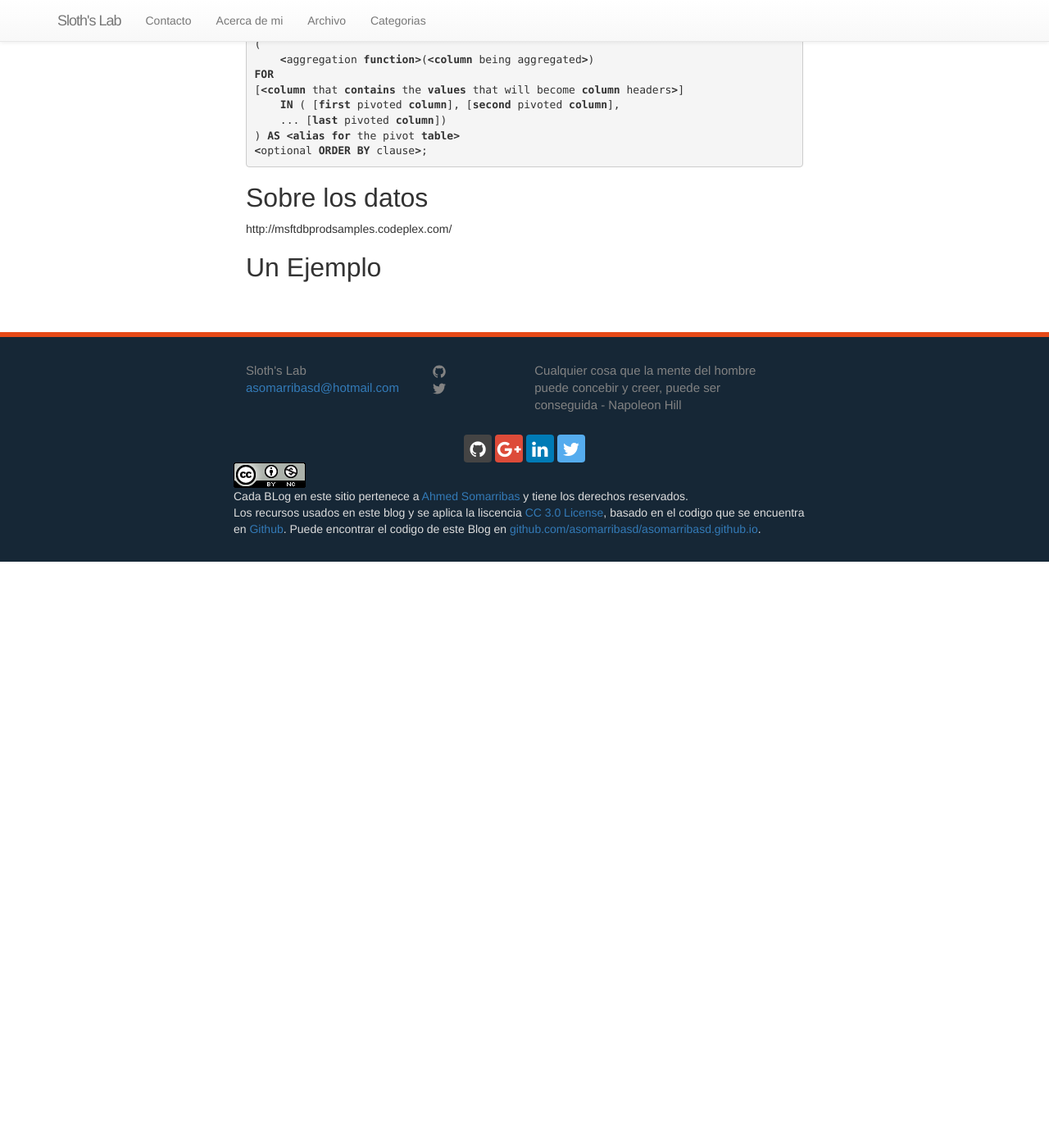
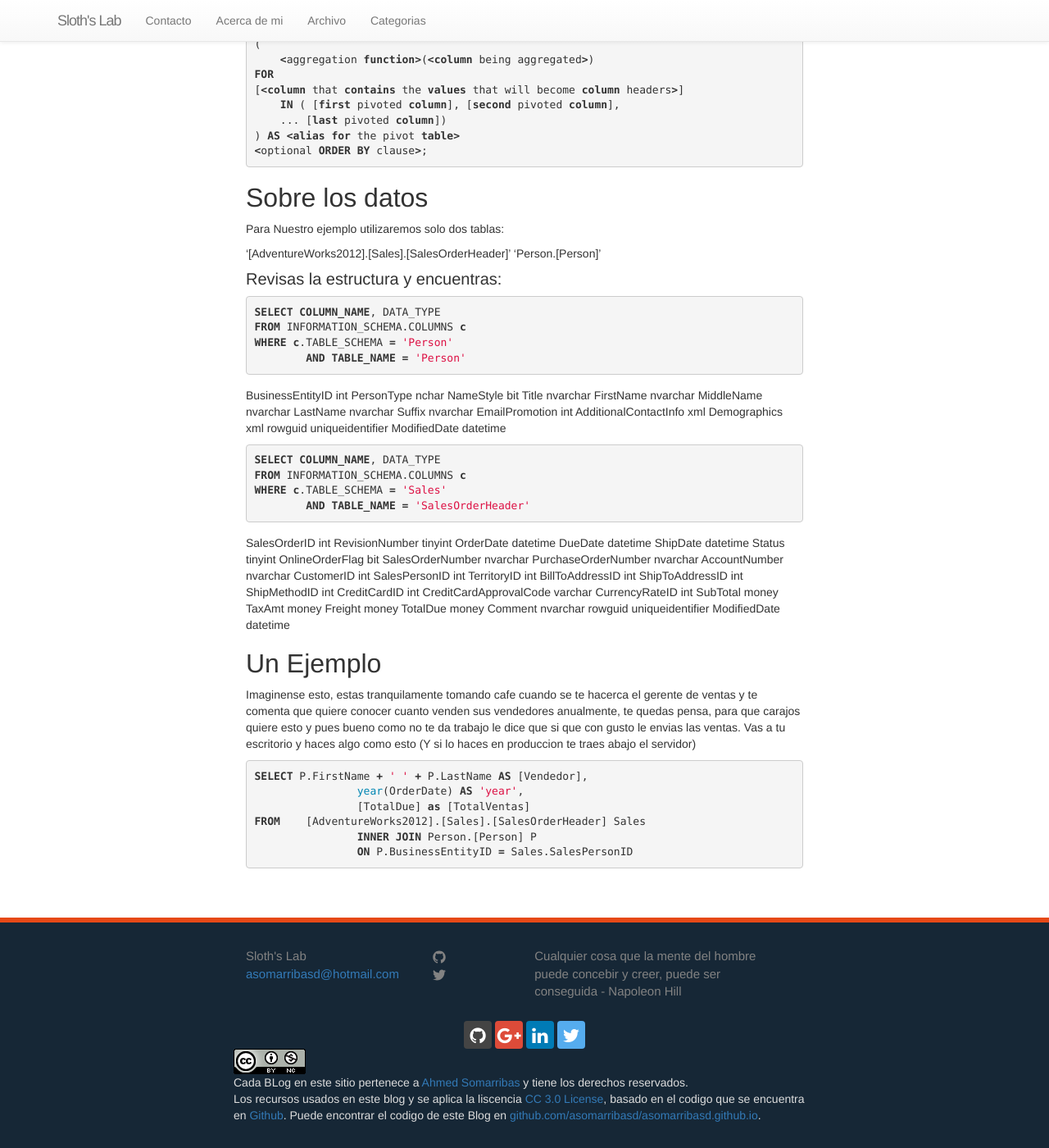
Before and after one commit to asomarribasd/asomarribasd.github.io, a Jekyll site: the page built from _posts/2015-12-15-tablas-pivote-SQL-Server.markdown, in a window 1280 px wide and 1400 px high, scrolled down 962 px. Shown: the whole window at 82% size. Built offline with Jekyll 4.4.1, drawn with Linux system fonts in a browser that asks for light colours; nearby versions of some CDN libraries; comment, search, counter and statistics services are not loaded; before the commit the page ends 1647 px from its top, so only the background shows below that.

Commit message:
Add Data Structures section

```diff
--- a/_posts/2015-12-15-tablas-pivote-SQL-Server.markdown
+++ b/_posts/2015-12-15-tablas-pivote-SQL-Server.markdown
@@ -52,7 +52,86 @@ FOR
 
 ## Sobre los datos
 
-http://msftdbprodsamples.codeplex.com/
+Para Nuestro ejemplo utilizaremos solo dos tablas:
+
+'[AdventureWorks2012].[Sales].[SalesOrderHeader]'
+'Person.[Person]'
+
+#### Revisas la estructura y encuentras:
 
 
+{% highlight sql %}
+
+
+SELECT COLUMN_NAME, DATA_TYPE
+FROM INFORMATION_SCHEMA.COLUMNS c
+WHERE c.TABLE_SCHEMA = 'Person'
+	AND TABLE_NAME = 'Person'
+
+{% endhighlight %}
+
+BusinessEntityID	int
+PersonType	nchar
+NameStyle	bit
+Title	nvarchar
+FirstName	nvarchar
+MiddleName	nvarchar
+LastName	nvarchar
+Suffix	nvarchar
+EmailPromotion	int
+AdditionalContactInfo	xml
+Demographics	xml
+rowguid	uniqueidentifier
+ModifiedDate	datetime
+
+
+{% highlight sql %}
+
+SELECT COLUMN_NAME, DATA_TYPE
+FROM INFORMATION_SCHEMA.COLUMNS c
+WHERE c.TABLE_SCHEMA = 'Sales'
+	AND TABLE_NAME = 'SalesOrderHeader'
+
+{% endhighlight %}
+
+SalesOrderID	int
+RevisionNumber	tinyint
+OrderDate	datetime
+DueDate	datetime
+ShipDate	datetime
+Status	tinyint
+OnlineOrderFlag	bit
+SalesOrderNumber	nvarchar
+PurchaseOrderNumber	nvarchar
+AccountNumber	nvarchar
+CustomerID	int
+SalesPersonID	int
+TerritoryID	int
+BillToAddressID	int
+ShipToAddressID	int
+ShipMethodID	int
+CreditCardID	int
+CreditCardApprovalCode	varchar
+CurrencyRateID	int
+SubTotal	money
+TaxAmt	money
+Freight	money
+TotalDue	money
+Comment	nvarchar
+rowguid	uniqueidentifier
+ModifiedDate	datetime
+
 ## Un Ejemplo
+
+Imaginense esto, estas tranquilamente tomando cafe cuando se te hacerca el gerente de ventas y te comenta que quiere conocer cuanto venden sus vendedores anualmente, te quedas pensa, para que carajos quiere esto y pues bueno como no te da trabajo le dice que si que con gusto le envias las ventas. Vas a tu escritorio y haces algo como esto (Y si lo haces en produccion te traes abajo el servidor)
+
+{% highlight sql %}
+
+SELECT P.FirstName + ' ' + P.LastName AS [Vendedor],
+		year(OrderDate) AS 'year',
+		[TotalDue] as [TotalVentas]
+FROM	[AdventureWorks2012].[Sales].[SalesOrderHeader] Sales
+		INNER JOIN Person.[Person] P
+		ON P.BusinessEntityID = Sales.SalesPersonID
+
+{% endhighlight %}
```
